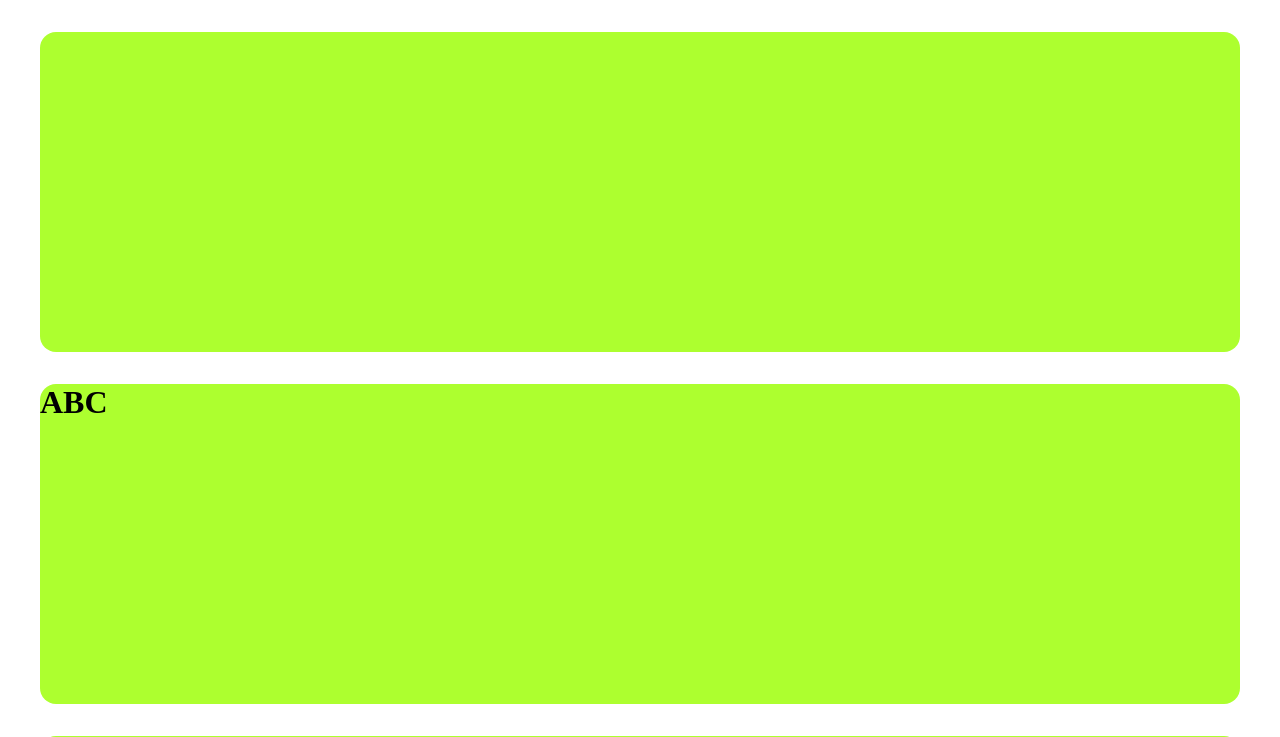
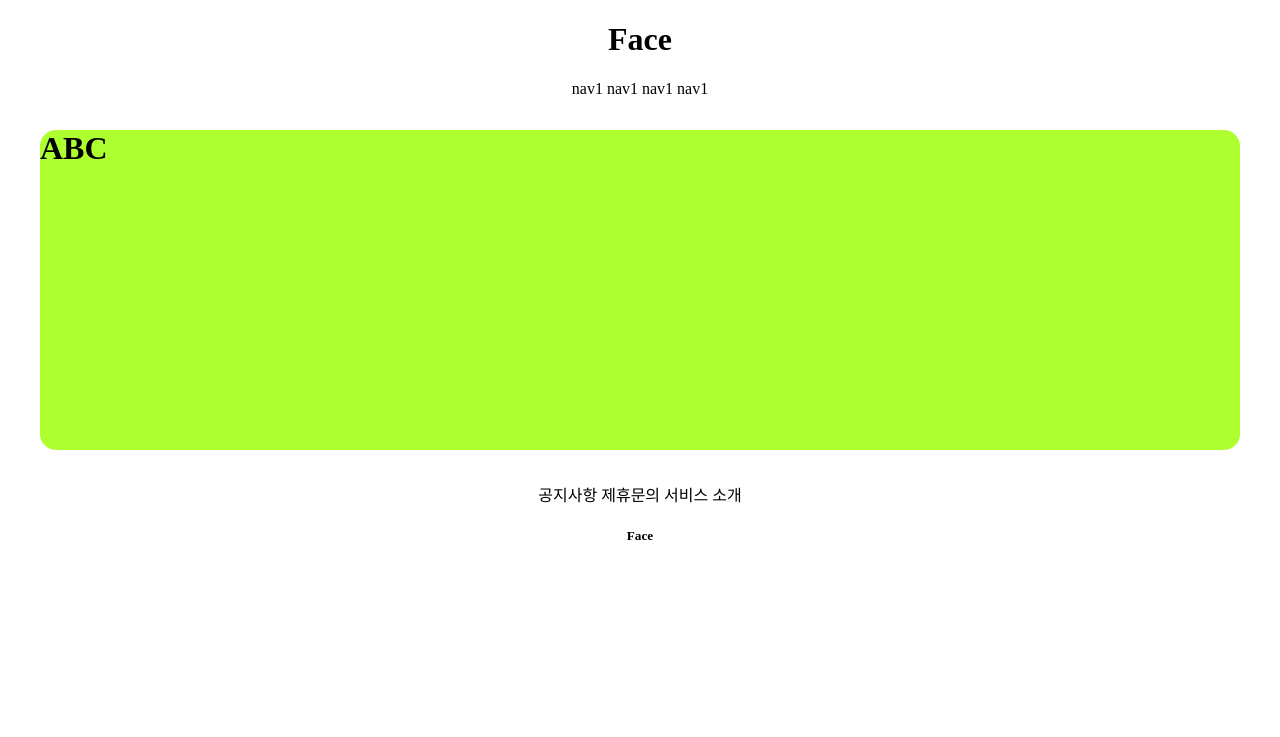
Before and after one commit to TTioTTi/gis_1ban_1, a Django app: page /account/hello_world/ in a window 1280 px wide. Shown: the top 737 px of the page. After the commit the page ends 540 px from the top, so only its background shows below. Run offline with Django 3.2, Linux system fonts and the light colour scheme; parts of the project's set-up code (start-up, migrations or seed data) failed here and were passed over.

Commit message:
7/5 1ban class commit__s1

```diff
--- a/templates/footer.html
+++ b/templates/footer.html
@@ -1 +1,12 @@
-<div style='height: 20rem; background-color: greenyellow; margin: 2rem; border-radius: 1rem;'></div>
+<div style="text-align: center">
+
+    <div>
+        <span>공지사항</span>
+        <span>제휴문의</span>
+        <span>서비스 소개</span>
+    </div>
+    <div>
+        <h5>Face</h5>
+    </div>
+
+</div>
--- a/templates/header.html
+++ b/templates/header.html
@@ -1 +1,13 @@
-<div style='height: 20rem; background-color: greenyellow; margin: 2rem; border-radius: 1rem;'></div>
+<div style="text-align: center">
+
+    <div>
+        <h1>Face</h1>
+    </div>
+    <div>
+        <span>nav1</span>
+        <span>nav1</span>
+        <span>nav1</span>
+        <span>nav1</span>
+    </div>
+
+</div>
```
